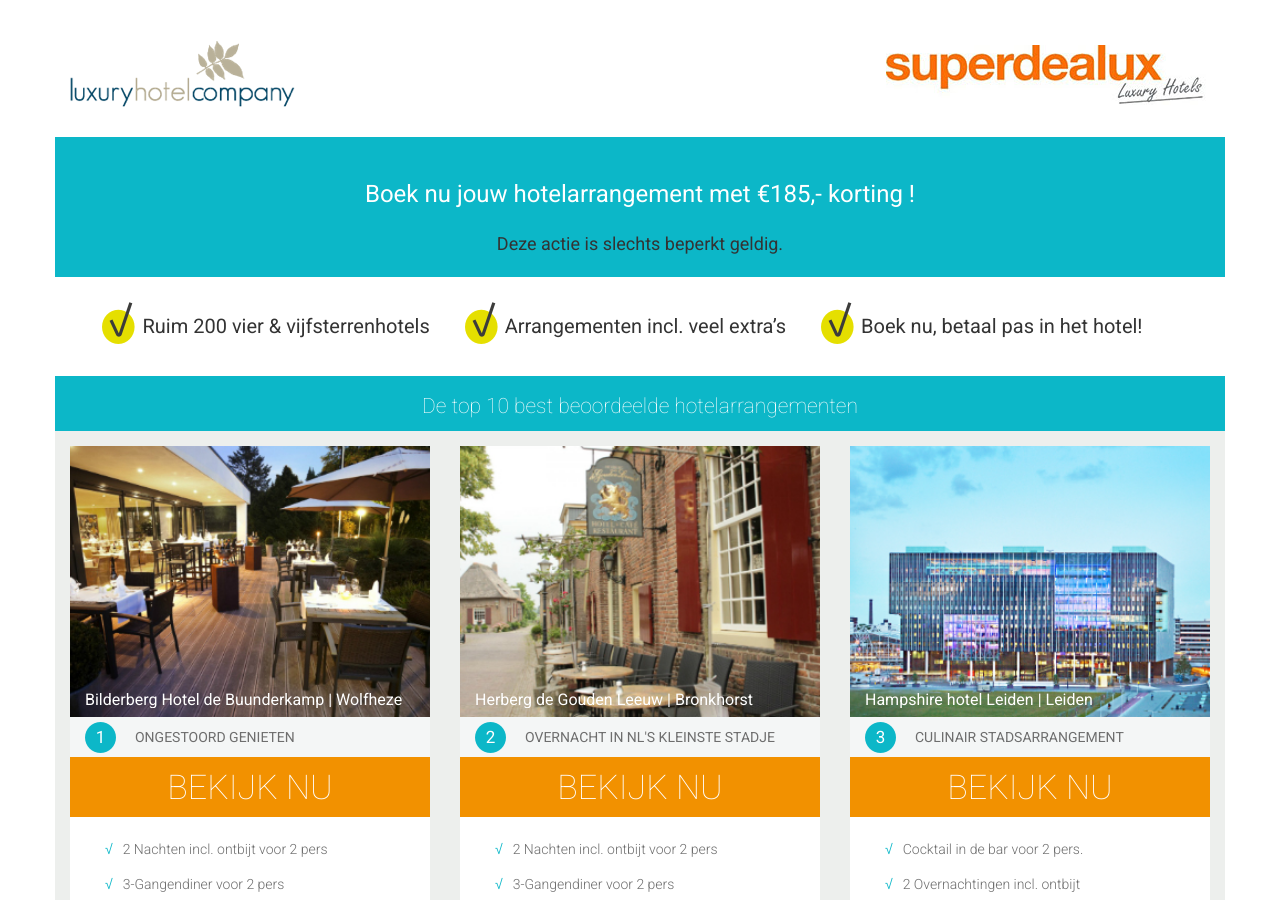
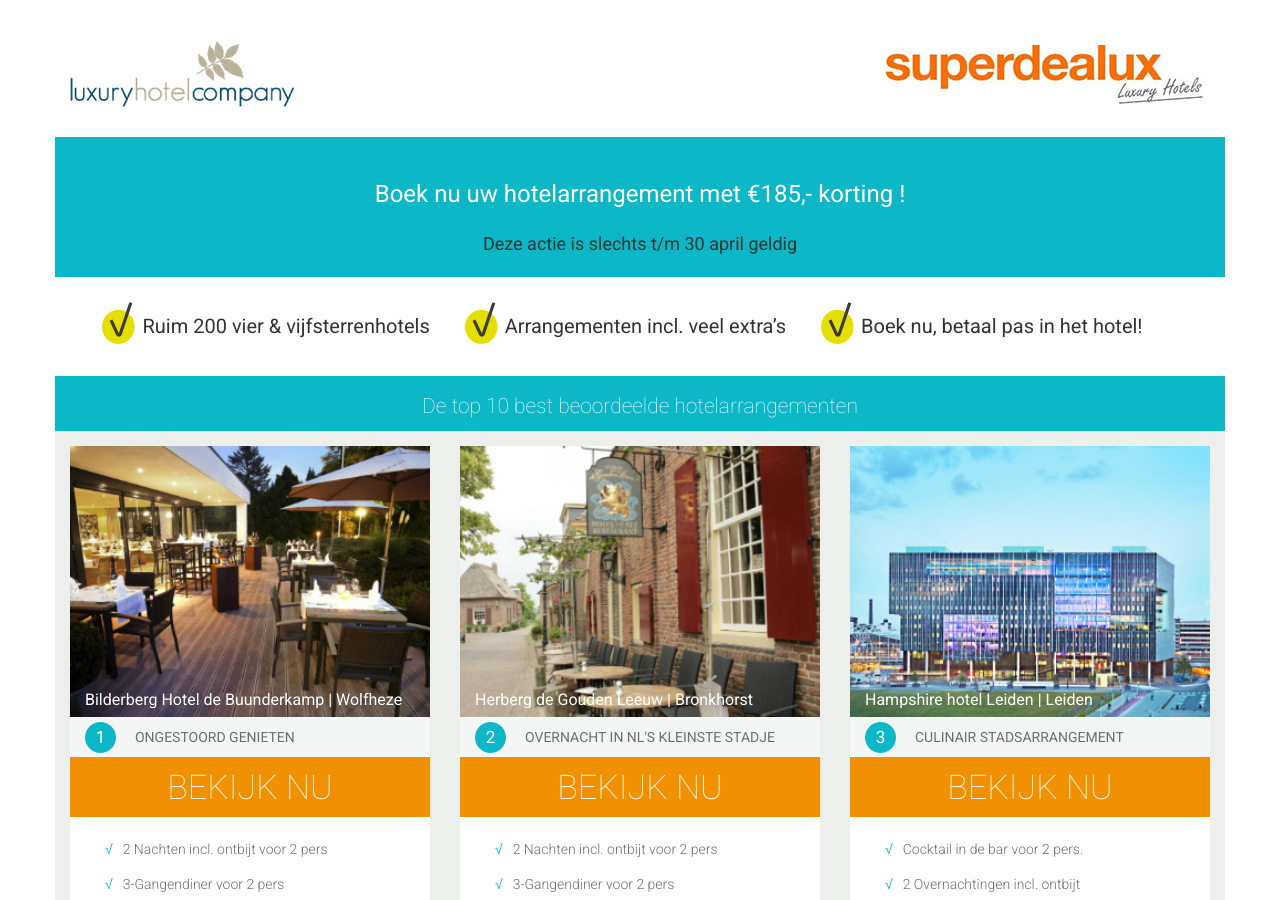
Before and after one commit to Albert91/top10, a Jekyll site: the page built from index.html, in a window 1280 px wide and 900 px high. Built offline with Jekyll 4.4.1, drawn with Linux system fonts in a browser that asks for light colours.

Commit message:
Update from Forestry.io - _data/hotels.yml

```diff
--- a/_data/text.yml
+++ b/_data/text.yml
@@ -1,6 +1,6 @@
 ---
-intro1: Boek nu jouw hotelarrangement met €185,- korting !
-intro2: Deze actie is slechts beperkt geldig.
+intro1: Boek nu uw hotelarrangement met €185,- korting !
+intro2: Deze actie is slechts t/m 30 april geldig
 actionbar: De top 10 best beoordeelde hotelarrangementen
 actionpoint1: Ruim 200 vier & vijfsterrenhotels
 actionpoint2: Arrangementen incl. veel extra’s
```
